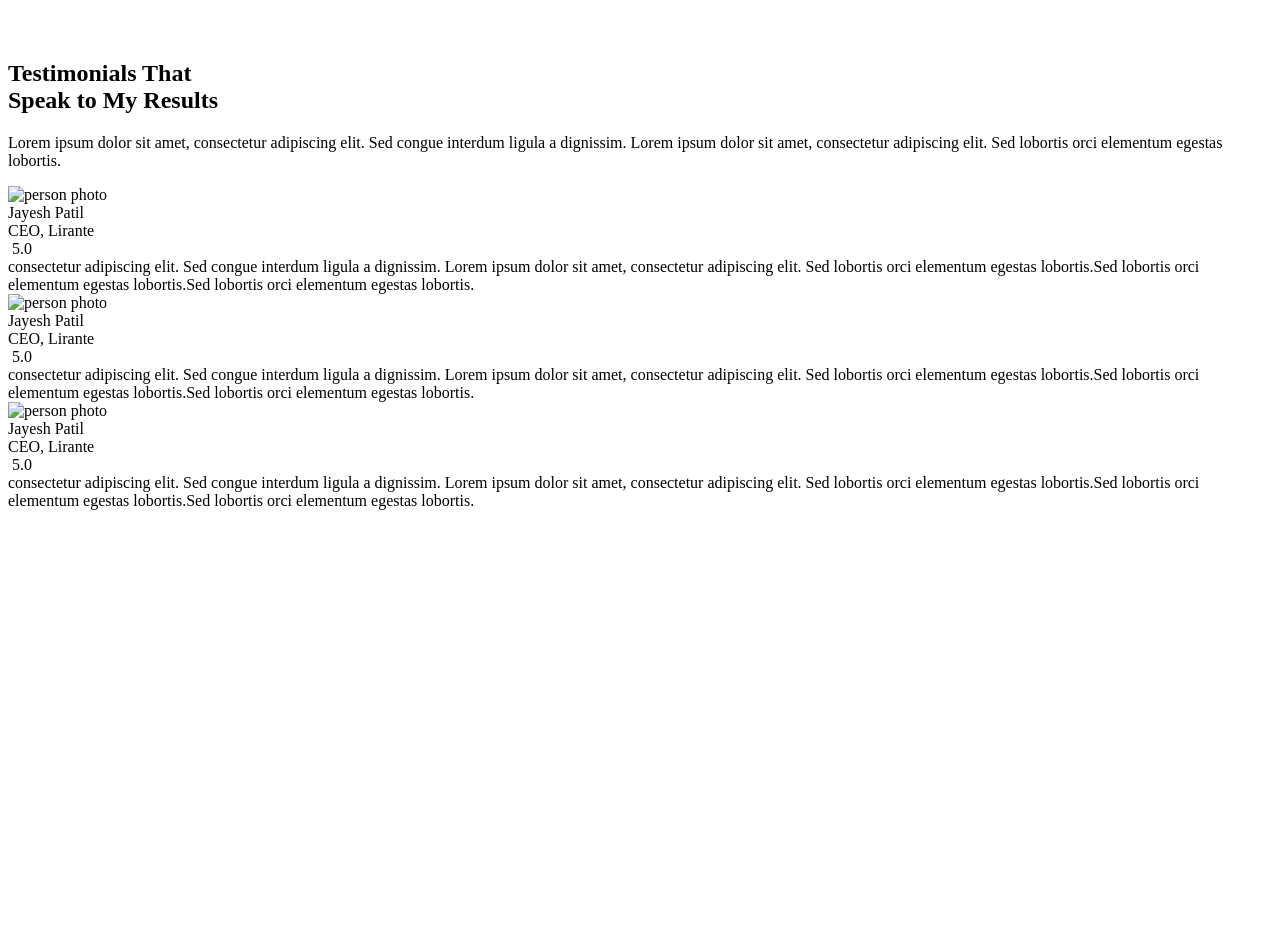
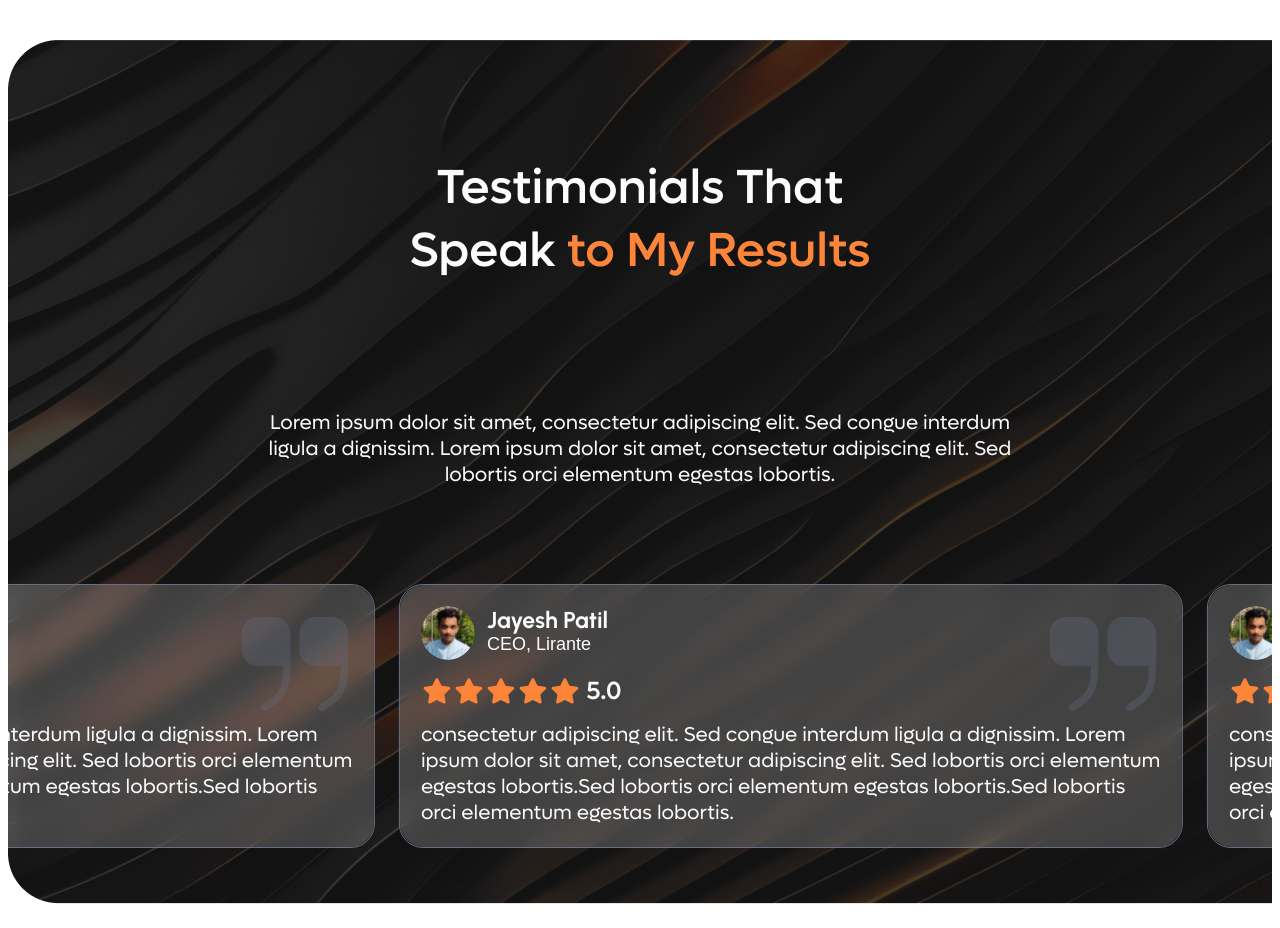
Before and after one commit to Nadyushka/layout-training, a plain HTML site: page index.html in a window 1280 px wide. Shown: the part 4600-5528 px from the top of the page. Before the commit the page ends 5118 px from the top, so only its background shows below. Drawn offline with Linux system fonts and the light colour scheme.

Commit message:
feature: finish block testimonials

```diff
--- a/index.html
+++ b/index.html
@@ -245,58 +245,65 @@
 			<h2 class="testimnials__title">Testimonials That<br>Speak <span>to My Results</span></h2>
 			<p class="testimnials__about">Lorem ipsum dolor sit amet, consectetur adipiscing elit. Sed congue interdum ligula a dignissim. Lorem ipsum dolor sit amet, consectetur adipiscing elit. Sed lobortis orci elementum egestas lobortis.</p>
 			<div class="testimnials__blocks">
+				<div class="testimnials__wrapper">
 
 				<div class="testimnials__block">
+					<img class="testimnials__quote" src="./assets/images/testimonial-quote.svg" alt/>
 					<div class="testimnials__person">
-						<img class="testimnials__img" src="" alt="person photo"/>
+						<img class="testimnials__img" src="./assets/images/testimonials-photo.png" alt="person photo"/>
 						<div class="testimnials__details">
 							<div class="testimnials__name">Jayesh Patil</div>
 							<div class="testimnials__position">CEO, Lirante</div>
 						</div>
-						<div class="testimnials__rate">
-							<img class="testimnials__stars" src=""/>
-							<span class="testimnials__figure">5.0</span>
-						</div>
-						<div class="testimnials__text">
-							consectetur adipiscing elit. Sed congue interdum ligula a dignissim. Lorem ipsum dolor sit amet, consectetur adipiscing elit. Sed lobortis orci elementum egestas lobortis.Sed lobortis orci elementum egestas lobortis.Sed lobortis orci elementum egestas lobortis.
-						</div>
+					</div>
+					<div class="testimnials__rate">
+						<img src="./assets/images/testimonials-stars.png" class="testimnials__stars" alt/>
+						<div class="testimnials__figure">5.0</div>
+					</div>
+					<div class="testimnials__text">
+						consectetur adipiscing elit. Sed congue interdum ligula a dignissim. Lorem ipsum dolor sit amet, consectetur adipiscing elit. Sed lobortis orci elementum egestas lobortis.Sed lobortis orci elementum egestas lobortis.Sed lobortis orci elementum egestas lobortis.
 					</div>
 				</div>
 
+
 				<div class="testimnials__block">
+					<img class="testimnials__quote" src="./assets/images/testimonial-quote.svg" alt/>
 					<div class="testimnials__person">
-						<img class="testimnials__img" src="" alt="person photo"/>
+						<img class="testimnials__img" src="./assets/images/testimonials-photo.png" alt="person photo"/>
 						<div class="testimnials__details">
 							<div class="testimnials__name">Jayesh Patil</div>
 							<div class="testimnials__position">CEO, Lirante</div>
 						</div>
-						<div class="testimnials__rate">
-							<img class="testimnials__stars" src=""/>
-							<span class="testimnials__figure">5.0</span>
-						</div>
-						<div class="testimnials__text">
-							consectetur adipiscing elit. Sed congue interdum ligula a dignissim. Lorem ipsum dolor sit amet, consectetur adipiscing elit. Sed lobortis orci elementum egestas lobortis.Sed lobortis orci elementum egestas lobortis.Sed lobortis orci elementum egestas lobortis.
-						</div>
+					</div>
+					<div class="testimnials__rate">
+						<img src="./assets/images/testimonials-stars.png" class="testimnials__stars" alt/>
+						<span class="testimnials__figure">5.0</span>
+					</div>
+					<div class="testimnials__text">
+						consectetur adipiscing elit. Sed congue interdum ligula a dignissim. Lorem ipsum dolor sit amet, consectetur adipiscing elit. Sed lobortis orci elementum egestas lobortis.Sed lobortis orci elementum egestas lobortis.Sed lobortis orci elementum egestas lobortis.
 					</div>
 				</div>
 
+
 				<div class="testimnials__block">
+					<img class="testimnials__quote" src="./assets/images/testimonial-quote.svg" alt/>
 					<div class="testimnials__person">
-						<img class="testimnials__img" src="" alt="person photo"/>
+						<img class="testimnials__img" src="./assets/images/testimonials-photo.png" alt="person photo"/>
 						<div class="testimnials__details">
 							<div class="testimnials__name">Jayesh Patil</div>
 							<div class="testimnials__position">CEO, Lirante</div>
 						</div>
-						<div class="testimnials__rate">
-							<img class="testimnials__stars" src=""/>
-							<span class="testimnials__figure">5.0</span>
-						</div>
-						<div class="testimnials__text">
-							consectetur adipiscing elit. Sed congue interdum ligula a dignissim. Lorem ipsum dolor sit amet, consectetur adipiscing elit. Sed lobortis orci elementum egestas lobortis.Sed lobortis orci elementum egestas lobortis.Sed lobortis orci elementum egestas lobortis.
-						</div>
+					</div>
+					<div class="testimnials__rate">
+						<img src="./assets/images/testimonials-stars.png" class="testimnials__stars" alt/>
+						<span class="testimnials__figure">5.0</span>
+					</div>
+					<div class="testimnials__text">
+						consectetur adipiscing elit. Sed congue interdum ligula a dignissim. Lorem ipsum dolor sit amet, consectetur adipiscing elit. Sed lobortis orci elementum egestas lobortis.Sed lobortis orci elementum egestas lobortis.Sed lobortis orci elementum egestas lobortis.
 					</div>
 				</div>
 
+			</div>
 			</div>
 		</div>
 	</section>
--- a/style.css
+++ b/style.css
@@ -750,6 +750,128 @@ background-repeat: no-repeat;
 	text-align: center;
 }
 
+.testimnials {
+	background: url('./assets/images/testimonials-bg.png') 0 0 no-repeat;
+	max-width: 1440px;
+	margin: 0 auto;
+}
+
+.testimnials__container {
+	padding-top: 116px;
+	padding-bottom: 72px;
+}
+
+.testimnials__title {
+	margin: 0 auto 128px;
+	font-family: 'Lufga-500', sans-serif;
+	font-weight: 500;
+	font-size: 48px;
+	color: #FCFCFD;
+	max-width: 465px;
+	letter-spacing: -1.5%;
+	text-align: center;
+}
+
+.testimnials__title span {
+	color: #FD853A;
+}
+
+.testimnials__about {
+	margin: 0 auto 96px;
+	font-family: 'Lufga', sans-serif;
+	font-weight: 400;
+	font-size: 20px;
+	color: #F9FAFB;
+	max-width: 745px;
+	letter-spacing: -1.5%;
+	text-align: center;
+}
+
+.testimnials__blocks {
+	overflow: hidden;
+	position: relative;
+}
+
+.testimnials__wrapper {
+	transform: translateX(-33%);
+	display: flex;
+	gap: 24px;
+}
+
+.testimnials__quote {
+	position: absolute;
+	right: 15px;
+	top: 15px;
+}
+
+.testimnials__block {
+	padding: 21px;
+	border-radius: 24px;
+	border: 1px solid #667085;
+	flex: 0 0 784px;
+	position: relative;
+	z-index: 2;
+}
+
+.testimnials__block::before {
+	content: '';
+	position: absolute;
+	top: 0;
+	left: 0;
+	bottom: 0;
+	right: 0;
+	backdrop-filter: blur(10px);
+	background-color: rgba(250, 250, 250, 0.2);
+	z-index: -1;
+	border-radius: 24px;
+}
+
+.testimnials__person {
+	display: flex;
+	gap: 12px;
+	margin-bottom: 14px;
+}
+
+.testimnials__img {
+	width: 54px;
+	height: 54px;
+	border-radius: 54px;
+}
+
+.testimnials__name {
+	font-family: 'Urbanist-700', sans-serif;
+	font-weight: 700;
+	font-size: 23px;
+	color: #FCFCFD;
+}
+
+.testimnials__position {
+	font-family: 'Urbanist', sans-serif;
+	font-weight: 400;
+	font-size: 18px;
+	color: #FCFCFD;
+}
+
+.testimnials__rate {
+	display: flex;
+	align-items: center;
+	gap: 5px;
+	margin-bottom: 15px;
+}
+
+.testimnials__figure {
+	font-family: 'Lufga-500', sans-serif;
+	font-weight: 500;
+	font-size: 25px;
+	color: #FCFCFD;
+}
+
+.testimnials__text {
+	font-family: 'Lufga', sans-serif;
+	font-weight: 400;
+	font-size: 20px;
+	color: #F9FAFB;
+}
 
 @font-face {
 	font-display: fallback;
```
Also changed, not shown: assets/images/testimonial-quote.svg (added), assets/images/testimonials-bg.png (added), assets/images/testimonials-photo.png (added), assets/images/testimonials-stars.png (added).
